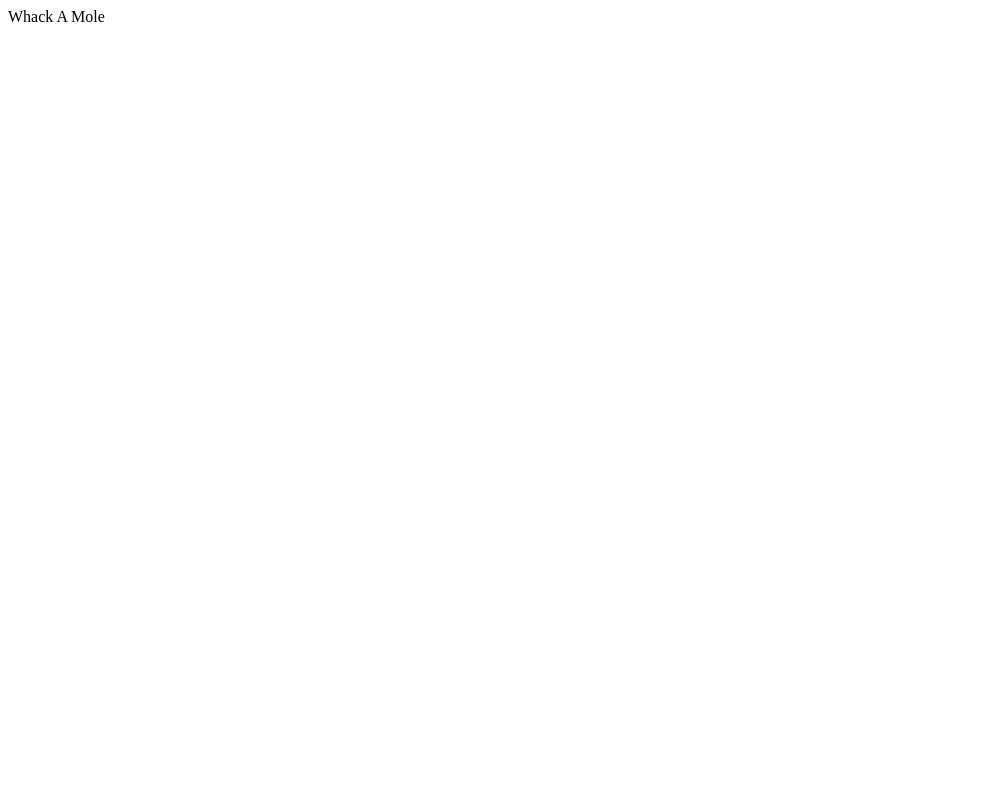
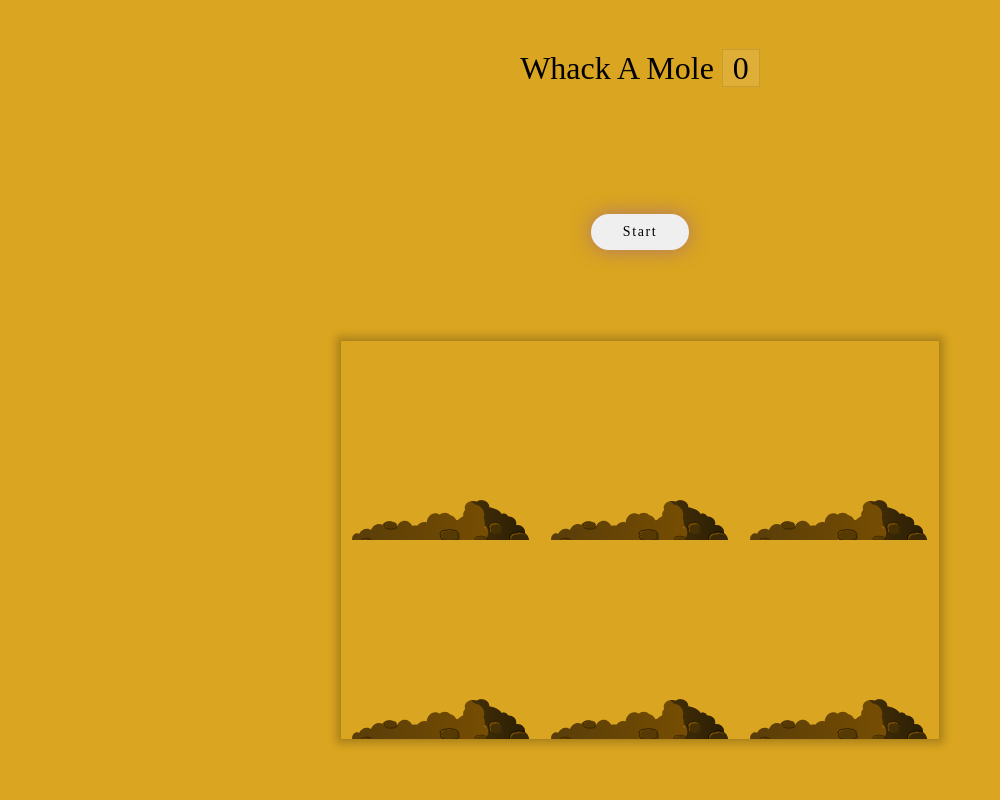
Before and after one commit to TechSaq/js-tasks-wes-bos, a plain HTML site: page whack-a-mole/index.html in a window 1280 px wide. Shown: the whole page, without its empty margins (0-1000 px from the left). Drawn offline with Linux system fonts and the light colour scheme; a web font is replaced by a local one.

Commit message:
finished

```diff
--- a/whack-a-mole/index.html
+++ b/whack-a-mole/index.html
@@ -6,14 +6,15 @@
     <meta name="viewport" content="width=device-width, initial-scale=1.0">
     <title>Whack A Mole</title>
     <link rel="stylesheet" href="style.css">
+    <link href="https://fonts.googleapis.com/css?family=Trade+Winds&display=swap" rel="stylesheet">
 </head>
 
 <body>
 
     <div class="container">
-        <div class="header">Whack A Mole</div>
+        <header class="header">Whack A Mole <span class="score">0</span></header>
+        <button onclick="startGame()">Start</button>
         <div class="playground">
-            <div class="hole-wrapper">
             <div class="hole hole1">
                 <div class="mole"></div>
             </div>
@@ -34,7 +35,6 @@
             </div>
         </div>
     </div>
-    </div>
 
     <script src="script.js"></script>
 </body>
--- a/whack-a-mole/script.js
+++ b/whack-a-mole/script.js
@@ -0,0 +1,65 @@
+const holes = document.querySelectorAll(".hole")
+const moles = document.querySelectorAll(".mole")
+const scoreBoard = document.querySelector(".score")
+const start = document.querySelector("button")
+
+let lastHole;
+let isTimeUp = false
+let score = 0
+let resetGame
+
+function randomTime(min, max) {
+    const time = Math.round(Math.random() * (max - min) + min)
+
+    return time
+}
+
+function randomHole(holes) {
+    const index = Math.floor(Math.random() * holes.length)
+
+    const hole = holes[index]
+
+    if (hole === lastHole) {
+        return randomHole(holes)
+    }
+
+    lastHole = hole
+    return hole
+}
+
+function showRandonMole() {
+
+    const time = randomTime(200, 1000)
+    const hole = randomHole(holes)
+
+    hole.classList.add("up")
+
+    setTimeout(() => {
+        hole.classList.remove("up")
+        if (!isTimeUp) showRandonMole();
+    }, time)
+}
+
+function startGame() {
+    score = 0
+    scoreBoard.textContent = score
+    start.disabled = true
+    clearTimeout(resetGame)
+    isTimeUp = false
+    showRandonMole()
+    resetGame = setTimeout(() => {
+        isTimeUp = true
+        start.disabled = false
+    }, 10000)
+}
+
+function hitMole(e) {
+    if (!e.isTrusted) return
+
+    score++
+    this.parentNode.classList.remove("up")
+    scoreBoard.textContent = score
+
+}
+
+moles.forEach(mole => mole.addEventListener('click', hitMole))
--- a/whack-a-mole/style.css
+++ b/whack-a-mole/style.css
@@ -1 +1,83 @@
-*
+* {
+    box-sizing: border-box;
+    margin: 0;
+    padding: 0;
+}
+
+.container {
+    background: goldenrod;
+    height: 100vh;
+    display: flex;
+    flex-direction: column;
+    justify-content: space-around;
+    align-items: center;
+}
+
+.header {
+    height: 8vh;
+    width: 80%;
+    text-align: center;
+    font-size: 2rem;
+    font-family: 'Trade Winds', ubuntu, 'sans-serif';
+}
+
+.score {
+    background: rgba(255, 255, 255, 0.1);
+    padding: 0 10px;
+    line-height: 1rem;
+    border: 1px solid rgba(0, 0, 0, 0.1);
+}
+
+.playground {
+    width: 600px;
+    border: 1px solid rgba(0, 0, 0, 0.2);
+    height: 400px;
+    position: relative;
+    top: -10px;
+    display: flex;
+    flex-wrap: wrap;
+    box-shadow: 0 0 8px 4px rgba(0, 0, 0, 0.2);
+}
+
+.hole {
+    flex: 1 0 33.33%;
+    position: relative;
+    overflow: hidden;
+}
+
+.hole:after {
+    background: url("dirt.svg") bottom center no-repeat;
+    background-size: contain;
+    width: 100%;
+    height: 70px;
+    display: block;
+    content: '';
+    z-index: 2;
+    position: absolute;
+    bottom: -30px;
+}
+
+.mole {
+    background: url('mole.svg') bottom center no-repeat;
+    background-size: 50%;
+    width: 100%;
+    height: 100%;
+    transition: all 0.4s;
+    position: absolute;
+    top: 100%;
+}
+
+.hole.up .mole {
+    top: 0;
+}
+
+button {
+    border: none;
+    padding: 10px 32px;
+    border-radius: 50px;
+    font-size: 14px;
+    font-family: ubuntu, 'sans-serif';
+    letter-spacing: 0.1rem;
+    cursor: pointer;
+    box-shadow: 0 0 20px rgba(168, 114, 114, 0.9);
+}
```
Lines whose indentation alone changed are shown as unchanged.
